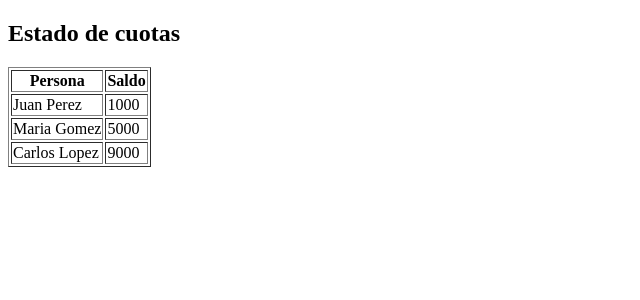
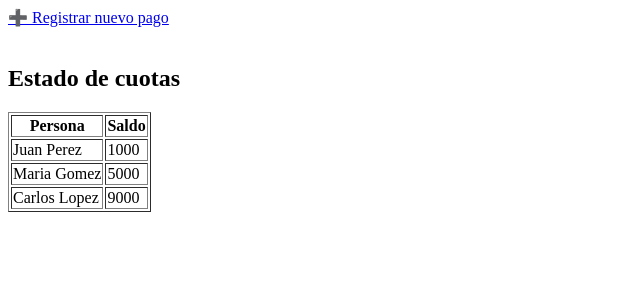
Before and after one commit to DiegoCard97/cuotas-web, a Flask app: page /panel in a window 1280 px wide. Shown: the top 300 px of the page, without its empty margins (0-640 px from the left). Run offline with Flask 3, Linux system fonts and the light colour scheme; the visitor is signed in with stand-in values (Sample User, id 1).

Commit message:
Update panel.html

```diff
--- a/templates/panel.html
+++ b/templates/panel.html
@@ -4,6 +4,10 @@
     <title>Panel de cuotas</title>
 </head>
 <body>
+
+<a href="/pago">➕ Registrar nuevo pago</a>
+<br><br>
+
 
 <h2>Estado de cuotas</h2>
 
```
